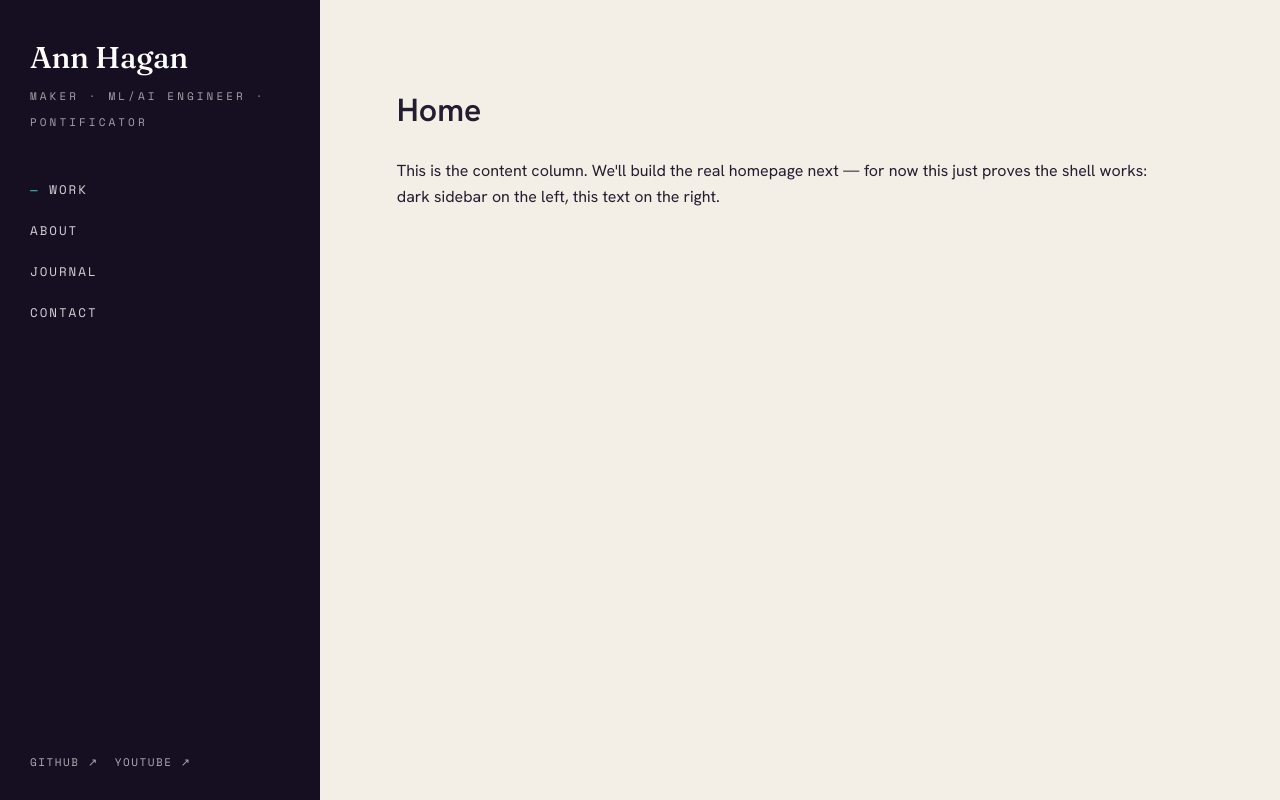
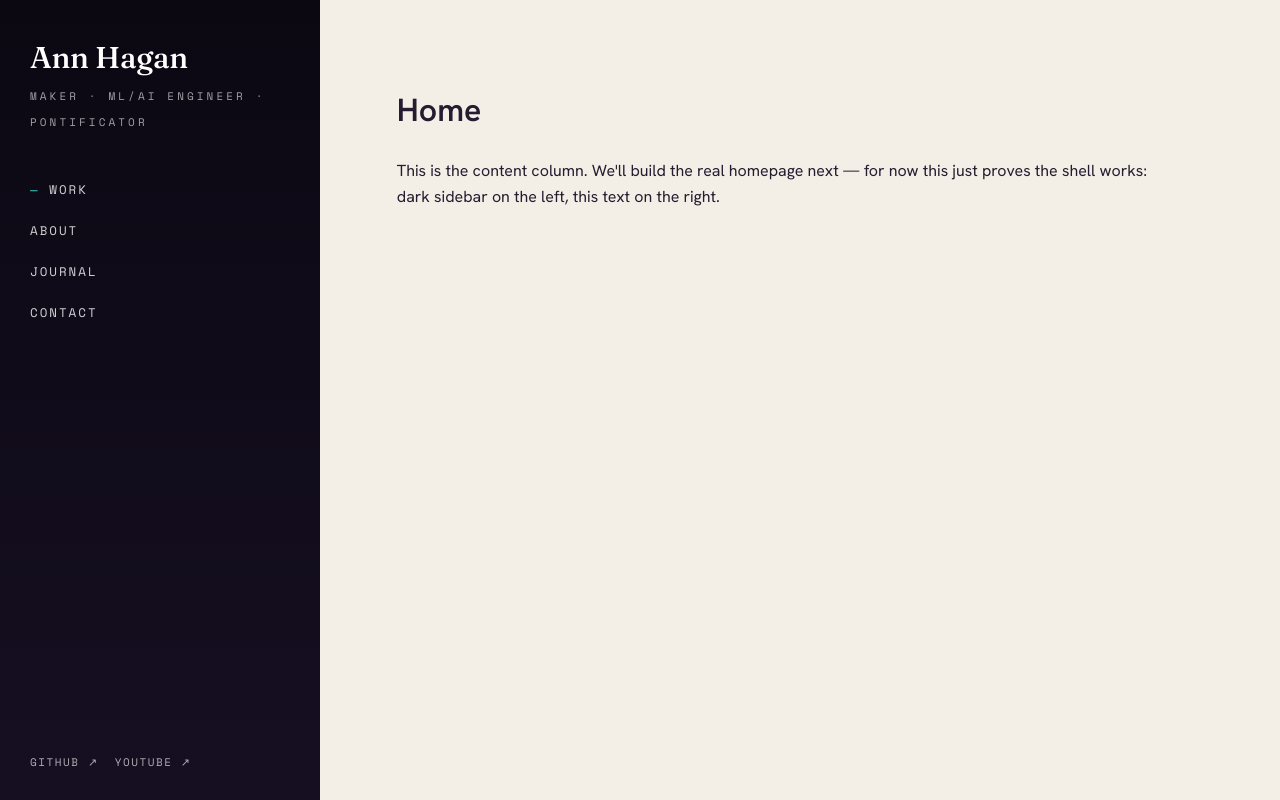
Before and after one commit to anniepuy/ann_hagan, an Astro site: page / in a window 1280 px wide. Built offline with nearby package versions, Linux system fonts and the light colour scheme; Astro itself is replaced by a stand-in of ours.

Commit message:
Adds updated sidebar with JS effects for mouse hover

```diff
--- a/src/components/Sidebar.astro
+++ b/src/components/Sidebar.astro
@@ -5,7 +5,7 @@ const nav = ["Work", "About", "Journal", "Contact"];
 ---
 
 <aside class={styles.side}>
-  <!-- Step 3: the WebGL fluid <canvas> will mount here, behind the UI -->
+  <canvas class={styles.fx} id="fx"></canvas>
   <div class={styles.sideUi}>
     <div class={styles.brand}>
       <h1>Ann Hagan</h1>
@@ -30,3 +30,57 @@ const nav = ["Work", "About", "Journal", "Contact"];
     </div>
   </div>
 </aside>
+
+<script>
+  const canvas = document.getElementById("fx");
+  const side = canvas.closest("aside");
+  const ctx = canvas.getContext("2d");
+  const reduce = matchMedia("(prefers-reduced-motion: reduce)").matches;
+
+  let W, H, DPR;
+  const P = { x: 0, y: 0, over: false };
+
+  // Size the canvas to the sidebar
+  function resize() {
+    const r = canvas.getBoundingClientRect();
+    W = r.width;
+    H = r.height;
+    DPR = Math.min(2, window.devicePixelRatio || 1);
+    canvas.width = Math.round(W * DPR);
+    canvas.height = Math.round(H * DPR);
+    ctx.setTransform(DPR, 0, 0, DPR, 0, 0); // draw in CSS pixels, render at DPR
+  }
+  resize();
+  window.addEventListener("resize", resize);
+
+  // Pointer position RELATIVE to the sidebar (subtract its top-left corner).
+  side.addEventListener("pointermove", (e) => {
+    const r = side.getBoundingClientRect();
+    P.x = e.clientX - r.left;
+    P.y = e.clientY - r.top;
+    P.over = true;
+  });
+  side.addEventListener("pointerleave", () => {
+    P.over = false;
+  });
+
+  // One animation frame: dark base, plus a violet glow under the cursor.
+  function frame() {
+    const bg = ctx.createLinearGradient(0, 0, 0, H);
+    bg.addColorStop(0, "#0b0812");
+    bg.addColorStop(1, "#160f22");
+    ctx.fillStyle = bg;
+    ctx.fillRect(0, 0, W, H);
+
+    if (P.over) {
+      const g = ctx.createRadialGradient(P.x, P.y, 0, P.x, P.y, 160);
+      g.addColorStop(0, "rgba(157, 92, 255, 0.5)");
+      g.addColorStop(1, "rgba(157, 92, 255, 0)");
+      ctx.fillStyle = g;
+      ctx.fillRect(0, 0, W, H);
+    }
+
+    if (!reduce) requestAnimationFrame(frame);
+  }
+  frame();
+</script>
--- a/src/components/Sidebar.module.css
+++ b/src/components/Sidebar.module.css
@@ -10,6 +10,7 @@
 }
 .sideUi{
   position: relative;
+  z-index: 1;
   display: flex;
   flex-direction: column;
   height: 100%;
@@ -65,3 +66,12 @@
   .nav{ flex-direction: row; flex-wrap: wrap; gap: 0 20px; margin-top: 16px; }
   .foot{ margin-top: 18px; }
 }
+
+.fx{
+  position: absolute;
+  inset: 0;
+  width: 100%;
+  height: 100%;
+  display: block;
+  z-index: 0;      /* behind the text */
+}
```
